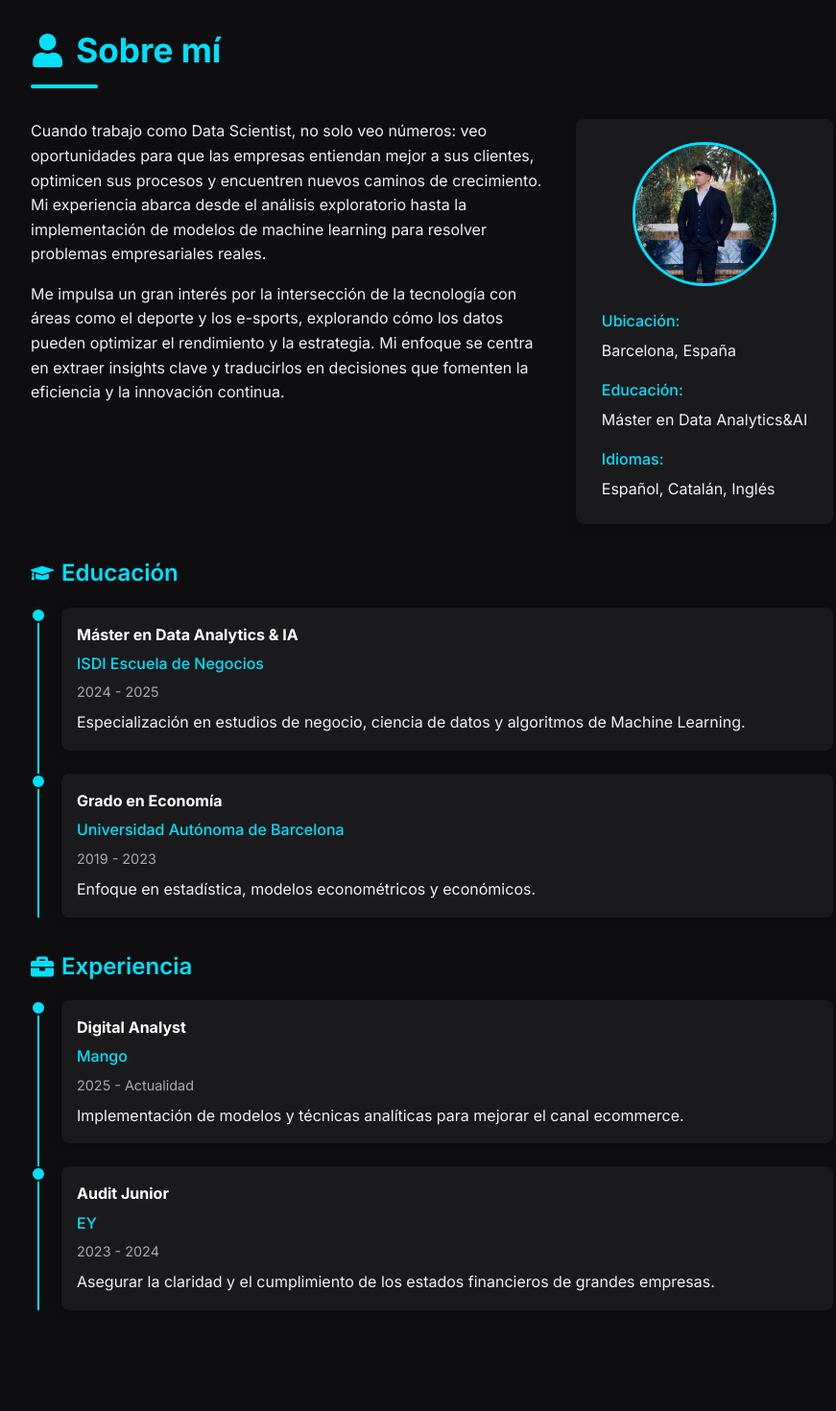
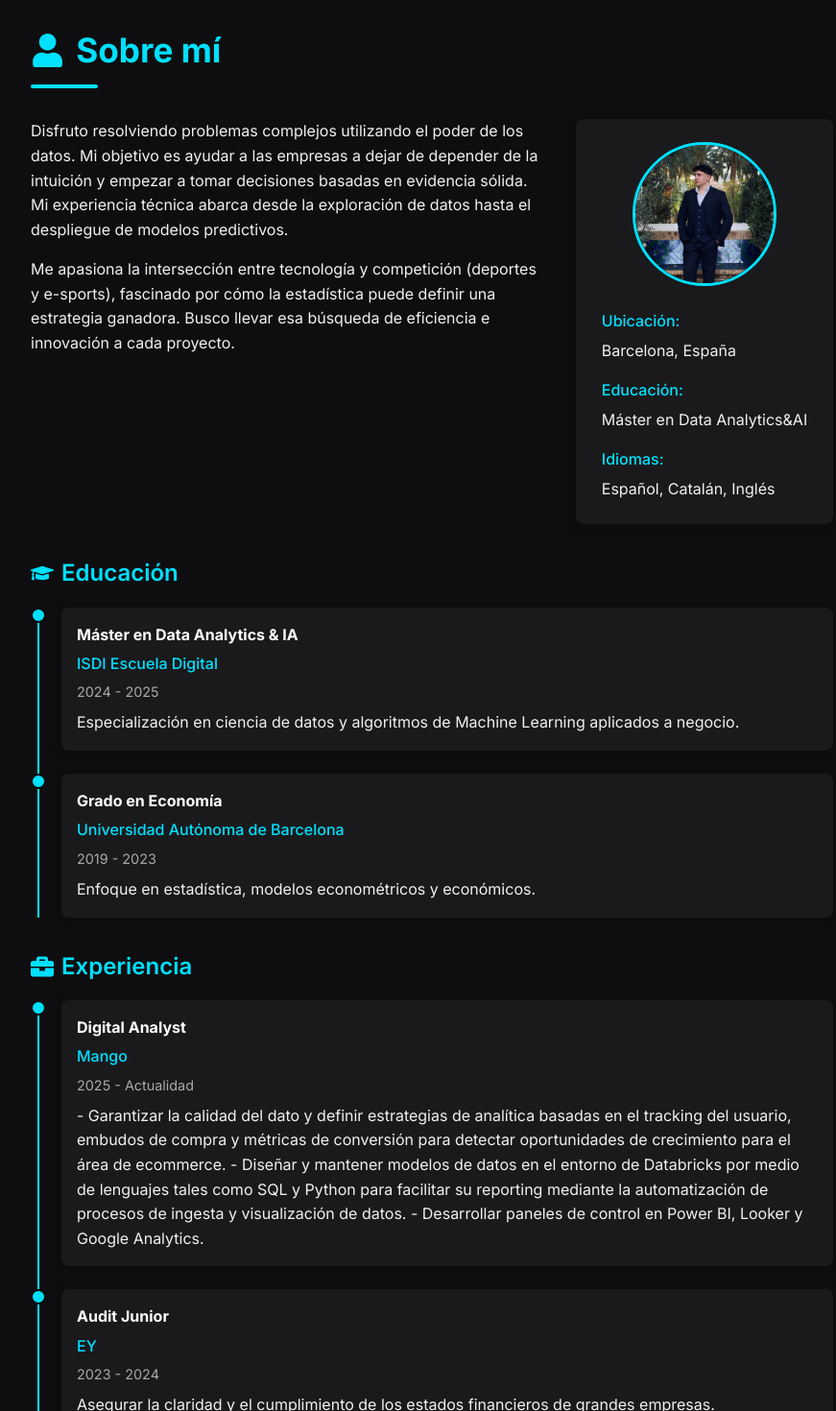
Before and after one commit to Afau-r/portfolio-web, a React (Vite) app: page / in a window 1280 px wide. Shown: the part 1000-2470 px from the top of the page at 96% size, without its empty margins (190-1061 px from the left). Built offline with nearby package versions, Linux system fonts and the light colour scheme.

Commit message:
Actualizar CV y About me

```diff
--- a/src/components/AboutMe.jsx
+++ b/src/components/AboutMe.jsx
@@ -10,16 +10,15 @@ const AboutMe = () => {
       <div className="about-content">
         <div className="about-text">
           <p>
-            Cuando trabajo como Data Scientist, no solo veo números: veo oportunidades para que las empresas
-            entiendan mejor a sus clientes, optimicen sus procesos y encuentren nuevos caminos de crecimiento.
-            Mi experiencia abarca desde el análisis exploratorio hasta la implementación de
-            modelos de machine learning para resolver problemas empresariales reales.
+            Disfruto resolviendo problemas complejos utilizando el poder de los datos.
+            Mi objetivo es ayudar a las empresas a dejar de depender de la intuición y
+            empezar a tomar decisiones basadas en evidencia sólida. Mi experiencia técnica
+            abarca desde la exploración de datos hasta el despliegue de modelos predictivos.
           </p>
           <p>
-            Me impulsa un gran interés por la intersección de la tecnología con áreas
-            como el deporte y los e-sports, explorando cómo los datos pueden optimizar
-            el rendimiento y la estrategia. Mi enfoque se centra en extraer insights clave
-            y traducirlos en decisiones que fomenten la eficiencia y la innovación continua.
+            Me apasiona la intersección entre tecnología y competición (deportes y e-sports),
+            fascinado por cómo la estadística puede definir una estrategia ganadora.
+            Busco llevar esa búsqueda de eficiencia e innovación a cada proyecto.
           </p>
         </div>
 
@@ -50,9 +49,9 @@ const AboutMe = () => {
           <div className="timeline-dot"></div>
           <div className="timeline-content">
             <h4>Máster en Data Analytics & IA</h4>
-            <p className="timeline-place">ISDI Escuela de Negocios</p>
+            <p className="timeline-place">ISDI Escuela Digital</p>
             <p className="timeline-date">2024 - 2025</p>
-            <p>Especialización en estudios de negocio, ciencia de datos y algoritmos de Machine Learning.</p>
+            <p>Especialización en ciencia de datos y algoritmos de Machine Learning aplicados a negocio.</p>
           </div>
         </div>
         <div className="timeline-item">
@@ -74,7 +73,11 @@ const AboutMe = () => {
             <h4>Digital Analyst</h4>
             <p className="timeline-place">Mango</p>
             <p className="timeline-date">2025 - Actualidad</p>
-            <p>Implementación de modelos y técnicas analíticas para mejorar el canal ecommerce.</p>
+            <p> - Garantizar la calidad del dato y definir estrategias de analítica basadas en el tracking del usuario,
+                embudos de compra y métricas de conversión para detectar oportunidades de crecimiento para el área de ecommerce.
+                - Diseñar y mantener modelos de datos en el entorno de Databricks por medio de lenguajes tales como SQL y Python
+                para facilitar su reporting mediante la automatización de procesos de ingesta y visualización de datos.
+                - Desarrollar paneles de control en Power BI, Looker y Google Analytics.</p>
           </div>
         </div>
         <div className="timeline-item">
--- a/src/components/Skills.jsx
+++ b/src/components/Skills.jsx
@@ -13,7 +13,8 @@ const Skills = () => {
       skills: [
         { name: "Python", level: 80 },
         { name: "SQL", level: 90 },
-        { name: "Tableau", level: 95 },
+        { name: "Tableau", level: 90 },
+        { name: "Power BI", level: 80 },
       ]
     },
     {
@@ -22,6 +23,7 @@ const Skills = () => {
       skills: [
         { name: "Pandas", level: 90 },
         { name: "NumPy", level: 70 },
+        { name: "Pyspark", level: 70 },
         { name: "Scikit-learn", level: 60 },
       ]
     },
@@ -35,12 +37,13 @@ const Skills = () => {
       ]
     },
     {
-      category: "Cloud & Herramientas",
+      category: "Cloud & Others",
       icon: <FaCloud />,
       skills: [
-        { name: "Google Cloud Platform", level: 70 },
+        { name: "Azure Databricks", level: 80 },
+        { name: "Google Cloud Platform", level: 40 },
         { name: "Jupyter", level: 95 },
-        { name: "Git", level: 50 },
+        { name: "Git", level: 60 },
       ]
     }
   ];
```
Also changed, not shown: 1 other file (tests, documents, lock files or other folders).
